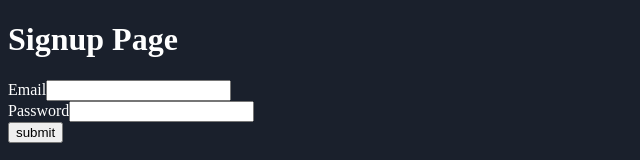
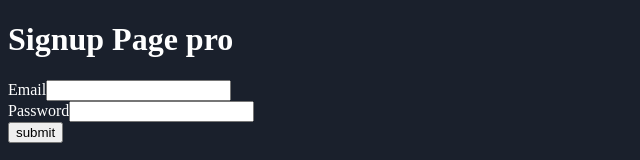
Before and after one commit to kayscotts/Fullweb, a React (Vite) app in the folder frontend/: page /signup in a window 1280 px wide. Shown: the top 160 px of the page, without its empty margins (0-640 px from the left). Built offline with nearby package versions, Linux system fonts and the light colour scheme; no server answers.

Commit message:
Update Sign.jsx

```diff
--- a/frontend/src/pages/Auth/Sign.jsx
+++ b/frontend/src/pages/Auth/Sign.jsx
@@ -37,7 +37,7 @@ const handleSubmit=async (e)=>{
  }
 return (
 <>
-<div><h1>Signup Page</h1></div>
+<div><h1>Signup Page pro</h1></div>
 <form onSubmit={handleSubmit}>
 <div>
  <label htmlFor="email">Email</label>
```
